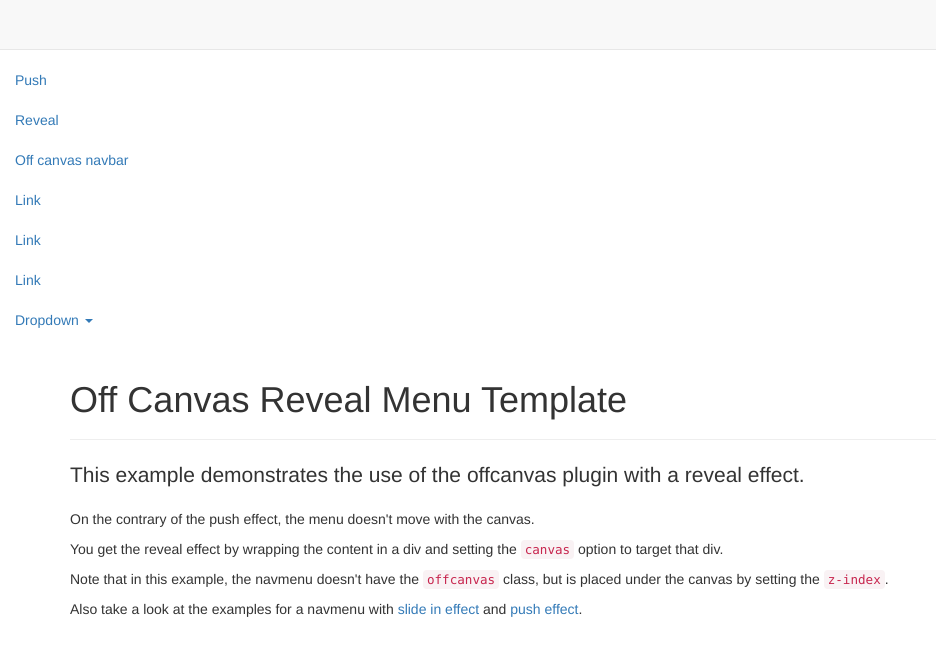
After one commit to akshaynathr/HackJobs, a Flask app: template app/templates/index2.html in a window 1280 px wide. The commit adds this page. Shown: the top 656 px of the page, without its empty margins (0-936 px from the left). Run offline with Flask 2, Linux system fonts and the light colour scheme; the template is opened without the code that fills it, so the values that code supplies are empty; some libraries are stand-ins or nearby versions.

Commit message:
design fix

```diff
--- /dev/null
+++ b/app/templates/index2.html
@@ -0,0 +1,87 @@
+<!DOCTYPE html>
+<!-- saved from url=(0055)http://www.jasny.net/bootstrap/examples/navmenu-reveal/ -->
+<html lang="en"><head><meta http-equiv="Content-Type" content="text/html; charset=UTF-8">
+
+    <meta name="viewport" content="width=device-width, initial-scale=1.0">
+    <meta name="description" content="">
+    <meta name="author" content="">
+    <link rel="shortcut icon" href="http://www.jasny.net/bootstrap/assets/ico/favicon.png">
+
+    <title>Hackjobs.Hackernews for programming jobs</title>
+
+    <!-- Bootstrap core CSS -->
+      <link href="{{url_for('static',filename='index2_files/bootstrap.min.css') }}" rel="stylesheet">
+    <link href="{{url_for('static',filename='index2_files/jasny-bootstrap.min.css') }}" rel="stylesheet">
+
+    <!-- Custom styles for this template -->
+    <link href="{{url_for('static',filename='index2_files/navmenu.css') }}" rel="stylesheet">
+
+
+    <!-- Just for debugging purposes. Don't actually copy this line! -->
+    <!--[if lt IE 9]><script src="../../docs-assets/js/ie8-responsive-file-warning.js"></script><![endif]-->
+
+    <!-- HTML5 shim and Respond.js IE8 support of HTML5 elements and media queries -->
+    <!--[if lt IE 9]>
+      <script src="https://oss.maxcdn.com/libs/html5shiv/3.7.0/html5shiv.js"></script>
+      <script src="https://oss.maxcdn.com/libs/respond.js/1.4.2/respond.min.js"></script>
+    <![endif]-->
+  </head>
+
+  <body cz-shortcut-listen="true" style="">
+    <div class="navmenu navmenu-default navmenu-fixed-left">
+      <a class="navmenu-brand" href="http://www.jasny.net/bootstrap/examples/navmenu-reveal/#">Project name</a>
+      <ul class="nav navmenu-nav">
+        <li><a href="http://www.jasny.net/bootstrap/examples/navmenu/">Slide in</a></li>
+        <li><a href="http://www.jasny.net/bootstrap/examples/navmenu-push/">Push</a></li>
+        <li class="active"><a href="http://www.jasny.net/bootstrap/examples/navmenu-reveal/">Reveal</a></li>
+        <li><a href="http://www.jasny.net/bootstrap/examples/navbar-offcanvas/">Off canvas navbar</a></li>
+      </ul>
+      <ul class="nav navmenu-nav">
+        <li><a href="http://www.jasny.net/bootstrap/examples/navmenu-reveal/#">Link</a></li>
+        <li><a href="http://www.jasny.net/bootstrap/examples/navmenu-reveal/#">Link</a></li>
+        <li><a href="http://www.jasny.net/bootstrap/examples/navmenu-reveal/#">Link</a></li>
+        <li class="dropdown">
+          <a href="http://www.jasny.net/bootstrap/examples/navmenu-reveal/#" class="dropdown-toggle" data-toggle="dropdown">Dropdown <b class="caret"></b></a>
+          <ul class="dropdown-menu navmenu-nav">
+            <li><a href="http://www.jasny.net/bootstrap/examples/navmenu-reveal/#">Action</a></li>
+            <li><a href="http://www.jasny.net/bootstrap/examples/navmenu-reveal/#">Another action</a></li>
+            <li><a href="http://www.jasny.net/bootstrap/examples/navmenu-reveal/#">Something else here</a></li>
+            <li class="divider"></li>
+            <li class="dropdown-header">Nav header</li>
+            <li><a href="http://www.jasny.net/bootstrap/examples/navmenu-reveal/#">Separated link</a></li>
+            <li><a href="http://www.jasny.net/bootstrap/examples/navmenu-reveal/#">One more separated link</a></li>
+          </ul>
+        </li>
+      </ul>
+    </div>
+
+    <div class="canvas" style="">
+      <div class="navbar navbar-default navbar-fixed-top" style="">
+        <button type="button" class="navbar-toggle" data-toggle="offcanvas" data-recalc="false" data-target=".navmenu" data-canvas=".canvas">
+          <span class="icon-bar"></span>
+          <span class="icon-bar"></span>
+          <span class="icon-bar"></span>
+        </button>
+      </div>
+
+      <div class="container">
+        <div class="page-header">
+          <h1>Off Canvas Reveal Menu Template</h1>
+        </div>
+        <p class="lead">This example demonstrates the use of the offcanvas plugin with a reveal effect.</p>
+        <p>On the contrary of the push effect, the menu doesn't move with the canvas.</p>
+        <p>You get the reveal effect by wrapping the content in a div and setting the <code>canvas</code> option to target that div.</p>
+        <p>Note that in this example, the navmenu doesn't have the <code>offcanvas</code> class, but is placed under the canvas by setting the <code>z-index</code>.</p>
+        <p>Also take a look at the examples for a navmenu with <a href="http://www.jasny.net/bootstrap/examples/navmenu">slide in effect</a> and <a href="http://www.jasny.net/bootstrap/examples/navmenu-push">push effect</a>.</p>
+      </div><!-- /.container -->
+    </div>
+
+
+    <!-- Bootstrap core JavaScript
+    ================================================== -->
+    <!-- Placed at the end of the document so the pages load faster -->
+    <script src="{{url_for('static',filename='index2_files/jquery-1.10.2.min.js') }}"></script>
+    <script src="{{url_for('static',filename='index2_files/bootstrap.min.js') }}"></script>
+    <script src="{{url_for('static',filename='index2_files/jasny-bootstrap.min.js') }}"></script>
+
+ </body></html>
--- a/app/templates/news.html
+++ b/app/templates/news.html
@@ -4,6 +4,9 @@
 <head>
 
     <meta charset="utf-8">
+    <meta property="og:image" content="https://www.hackjobs.tech/logo.png">
+    <meta property="og:image:width" content="200" />
+    <meta property="og:image:height" content="200" />
     <meta http-equiv="X-UA-Compatible" content="IE=edge">
     <meta name="viewport" content="width=device-width, shrink-to-fit=no, initial-scale=1">
     <meta name="description" content="Hackjobs is online job board like hackernews maintained by community.">
```
